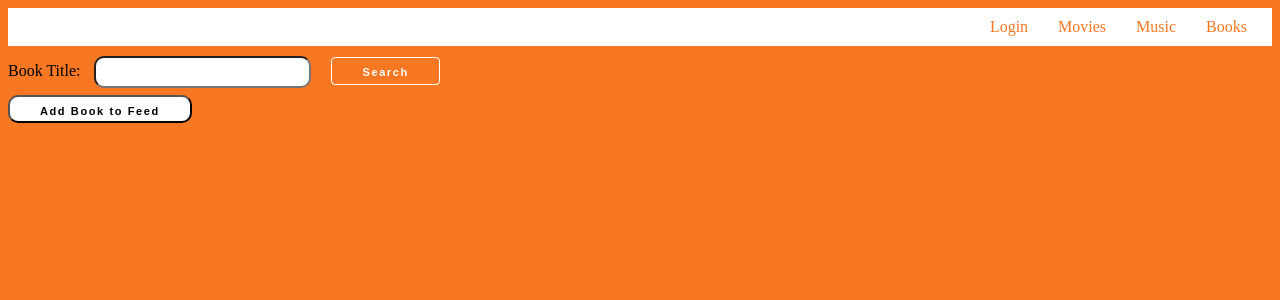
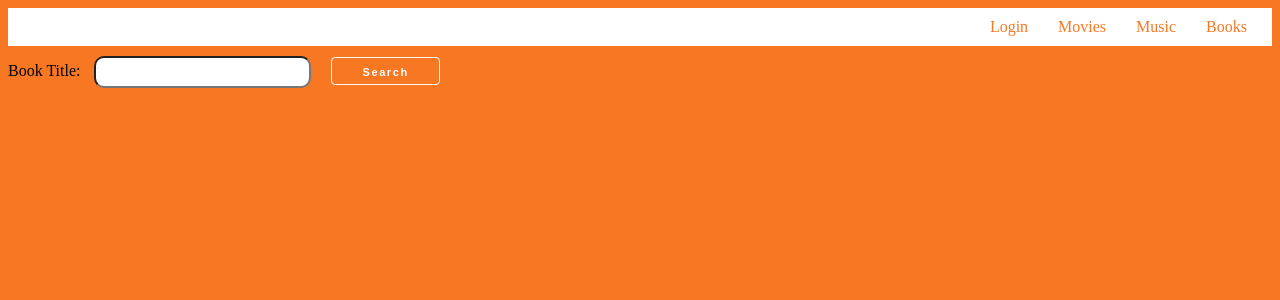
Before and after one commit to Zedomas/Bridge, a React (Create React App) app in the folder bridge_front_end/bridge/: page /books in a window 1280 px wide. Shown: the top 300 px of the page. Built offline with nearby package versions, Linux system fonts and the light colour scheme.

Commit message:
move add book to feed button within search preview

```diff
--- a/bridge_front_end/bridge/src/components/Books.jsx
+++ b/bridge_front_end/bridge/src/components/Books.jsx
@@ -92,11 +92,11 @@ export default class componentName extends Component {
             <h3>Published Date: {this.state.books.items[0].volumeInfo.publishedDate}</h3>
             <h3>Average Rating: {this.state.books.items[0].volumeInfo.averageRating}</h3>
             <a href={this.state.books.items[0].volumeInfo.previewLink}>Preview Here</a>
+            <button onClick={(event) => this.addBook(event)}>Add Book to Feed</button>
           </div>
             : ''
         }
 
-        <button onClick={(event) => this.addBook(event)}>Add Book to Feed</button>
         </>
     )
   }
```
